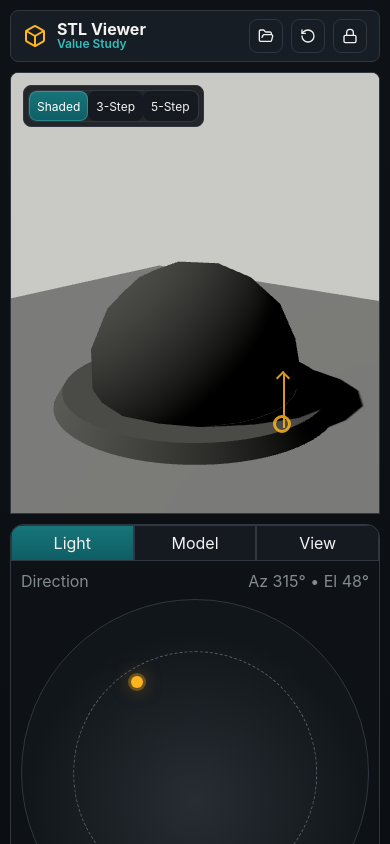
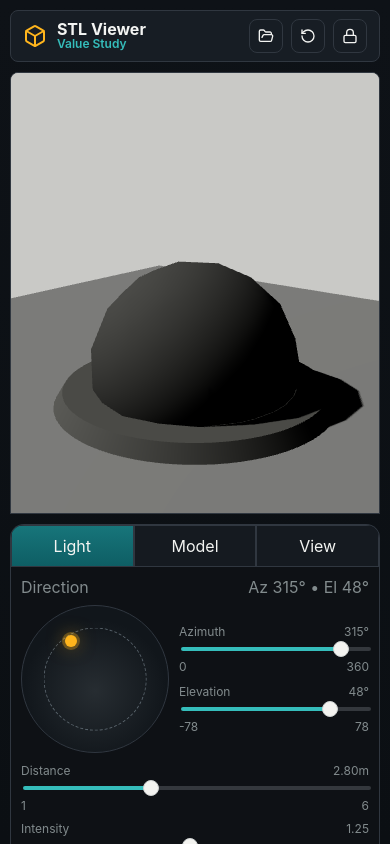
Before and after one commit to nubol23/3dstlviewer, a React (Vite) app: page / in a window 390 px wide. Built offline with nearby package versions, Linux system fonts and the light colour scheme.

Commit message:
Fix mobile light controls layout

```diff
--- a/src/components/AppShell.tsx
+++ b/src/components/AppShell.tsx
@@ -1,7 +1,7 @@
 import type { ActiveTab, AppAction, AppState, LoadedModel, OrientationAxis, OrientationTurnOperation } from "../types";
 import { Box, FolderOpen, RotateCcw, RotateCw, Lock, SlidersHorizontal } from "lucide-react";
 import type { ChangeEvent, Dispatch, KeyboardEvent, ReactNode } from "react";
-import { useId } from "react";
+import { useEffect, useId, useRef } from "react";
 import { ActionButton, RangeControl, SegmentedControl } from "./Controls";
 import { IconButton } from "./IconButton";
 import { SunDomeControl } from "./SunDomeControl";
@@ -177,6 +177,13 @@ export function AppShell({
   const desktopFileInputId = useId();
   const mobileFileInputId = useId();
   const mobileTabBaseId = useId();
+  const mobileSheetBodyRef = useRef<HTMLDivElement>(null);
+
+  useEffect(() => {
+    if (mobileSheetBodyRef.current) {
+      mobileSheetBodyRef.current.scrollTop = 0;
+    }
+  }, [state.activeTab]);
 
   const handleLockToggle = () => {
     dispatch({ type: "toggle-lock" });
@@ -378,15 +385,6 @@ export function AppShell({
 
         <main className="viewport">
           {children}
-          <div className="mobile-mode-segmented">
-            <SegmentedControl
-              options={VALUE_OPTIONS}
-              value={state.valueMode}
-              onChange={setValueMode}
-              name="mobile-overlay-value-mode"
-              testId="mobile-value-mode-control"
-            />
-          </div>
         </main>
 
         <aside className="panel panel-right desktop-only">
@@ -429,6 +427,7 @@ export function AppShell({
           className="mobile-sheet__body"
           role="tabpanel"
           aria-labelledby={`${mobileTabBaseId}-${state.activeTab}-tab`}
+          ref={mobileSheetBodyRef}
         >
           {state.activeTab === "light" && <SunDomeControl light={state.light} onChange={handleLightChange} disabled={lightLocked} />}
           {state.activeTab === "model" && (
@@ -467,6 +466,7 @@ export function AppShell({
                   value={state.valueMode}
                   onChange={setValueMode}
                   name="mobile-sheet-value-mode"
+                  testId="mobile-value-mode-control"
                 />
               </section>
               <section className="panel-section">
--- a/src/components/SunDomeControl.tsx
+++ b/src/components/SunDomeControl.tsx
@@ -139,6 +139,7 @@ export function SunDomeControl({ light, onChange, disabled = false }: SunDomeCon
         <span>Direction</span>
         <span>Az {formatInt(light.azimuthDeg)} • El {formatInt(light.elevationDeg)}</span>
       </div>
+      <div className="sun-dome-panel__primary">
         <button
           type="button"
           className="sun-dome"
@@ -162,10 +163,7 @@ export function SunDomeControl({ light, onChange, disabled = false }: SunDomeCon
           />
           <span className="sun-dome__marker" style={{ left: `${markerLeft}%`, top: `${markerTop}%` }} />
         </button>
-      <div id={readoutId} className="visually-hidden" aria-live="polite" aria-atomic="true">
-        {directionReadout}
-      </div>
-      <div className="sun-dome__sliders">
+        <div className="sun-dome__sliders sun-dome__sliders--axes">
           <RangeControl
             label="Azimuth"
             value={light.azimuthDeg}
@@ -188,6 +186,12 @@ export function SunDomeControl({ light, onChange, disabled = false }: SunDomeCon
             testId="light-elevation-slider"
             formatValue={(value) => `${value.toFixed(0)}°`}
           />
+        </div>
+      </div>
+      <div id={readoutId} className="visually-hidden" aria-live="polite" aria-atomic="true">
+        {directionReadout}
+      </div>
+      <div className="sun-dome__sliders sun-dome__sliders--advanced">
         <RangeControl
           label="Distance"
           value={light.distance}
--- a/src/components/ViewerCanvas.tsx
+++ b/src/components/ViewerCanvas.tsx
@@ -71,7 +71,6 @@ export const ViewerCanvas = forwardRef<ViewerCameraApi, ViewerCanvasProps>(funct
         <StlModel model={state.model} light={state.light} valueMode={state.valueMode} />
         {!state.model && <EmptyStudyForm />}
       </Canvas>
-      {!state.light.locked && <SunCue azimuthDeg={state.light.azimuthDeg} elevationDeg={state.light.elevationDeg} />}
     </div>
   );
 });
@@ -164,15 +163,3 @@ function EmptyStudyForm() {
     </group>
   );
 }
-
-function SunCue({ azimuthDeg, elevationDeg }: { azimuthDeg: number; elevationDeg: number }) {
-  const angle = azimuthDeg - 45;
-  const opacity = 0.65 + Math.max(0, elevationDeg) / 240;
-
-  return (
-    <div className="sun-cue" aria-hidden="true" style={{ opacity }}>
-      <span className="sun-cue__orb" />
-      <span className="sun-cue__ray" style={{ transform: `rotate(${angle}deg)` }} />
-    </div>
-  );
-}
--- a/src/styles.css
+++ b/src/styles.css
@@ -290,13 +290,6 @@ input[type="range"]:disabled {
   margin: 8px 0 12px;
 }
 
-.mobile-mode-segmented {
-  position: absolute;
-  left: 12px;
-  top: 12px;
-  display: none;
-}
-
 .segmented {
   display: inline-flex;
   border: 1px solid var(--line);
@@ -455,6 +448,12 @@ input[type="range"]:disabled {
   gap: 8px;
 }
 
+.sun-dome-panel__primary {
+  display: flex;
+  flex-direction: column;
+  gap: 8px;
+}
+
 .sun-dome {
   appearance: none;
   aspect-ratio: 1 / 1;
@@ -518,6 +517,7 @@ input[type="range"]:disabled {
   border-radius: 0;
   border: 1px solid var(--line);
   background: #151a20;
+  min-height: 42px;
 }
 
 .mobile-sheet__tabs button.is-active {
@@ -593,48 +593,6 @@ input[type="range"]::-moz-range-thumb {
 
 .viewer-shell canvas {
   display: block;
-}
-
-.sun-cue {
-  position: absolute;
-  right: 44px;
-  bottom: 36px;
-  width: 70px;
-  height: 70px;
-  color: var(--sun);
-  pointer-events: none;
-}
-
-.sun-cue__orb {
-  position: absolute;
-  left: 8px;
-  top: 8px;
-  width: 18px;
-  height: 18px;
-  border: 3px solid currentColor;
-  border-radius: 999px;
-}
-
-.sun-cue__ray {
-  position: absolute;
-  left: 19px;
-  top: 20px;
-  width: 54px;
-  height: 2px;
-  background: currentColor;
-  transform-origin: 0 50%;
-}
-
-.sun-cue__ray::after {
-  content: "";
-  position: absolute;
-  right: -1px;
-  top: -5px;
-  width: 10px;
-  height: 10px;
-  border-right: 2px solid currentColor;
-  border-bottom: 2px solid currentColor;
-  transform: rotate(-45deg);
 }
 
 .status-line,
@@ -724,15 +682,6 @@ input[type="range"]::-moz-range-thumb {
     min-height: 0;
   }
 
-  .mobile-mode-segmented {
-    display: block;
-    z-index: 1;
-    background: rgba(12, 14, 19, 0.88);
-    border: 1px solid var(--line);
-    border-radius: 8px;
-    padding: 4px;
-  }
-
   .mobile-sheet {
     display: flex;
     position: relative;
@@ -750,6 +699,31 @@ input[type="range"]::-moz-range-thumb {
     overflow: hidden;
   }
 
+  .mobile-sheet .sun-dome-panel {
+    gap: 8px;
+  }
+
+  .mobile-sheet .sun-dome-panel__primary {
+    display: grid;
+    grid-template-columns: clamp(128px, 42vw, 148px) minmax(0, 1fr);
+    align-items: center;
+    gap: 10px;
+  }
+
+  .mobile-sheet .sun-dome {
+    width: clamp(128px, 42vw, 148px);
+    justify-self: center;
+  }
+
+  .mobile-sheet .sun-dome__sliders--axes {
+    min-width: 0;
+    gap: 10px;
+  }
+
+  .mobile-sheet .sun-dome__sliders--advanced {
+    padding-top: 2px;
+  }
+
   .toolbar__file {
     font-size: 12px;
     padding: 6px 8px;
```
Also changed, not shown: 2 other files (tests, documents, lock files or other folders). Lines whose indentation alone changed are shown as unchanged.
